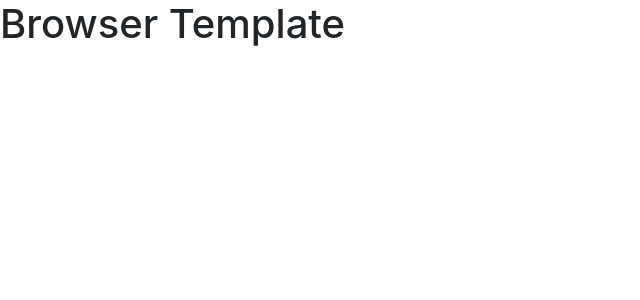
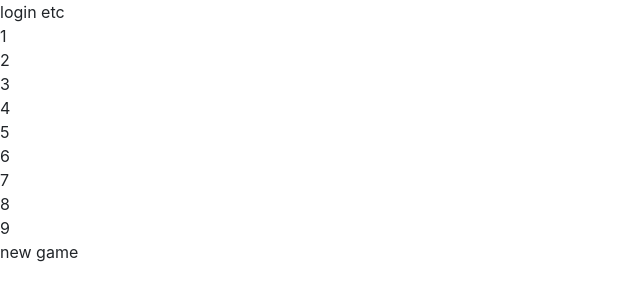
Before and after one commit to speraza545/tic-tac-toe-client, a website built with webpack: page index.html in a window 1280 px wide. Shown: the whole page, without its empty margins (0-640 px from the left). Built offline with nearby package versions, Linux system fonts and the light colour scheme.

Commit message:
added divs

```diff
--- a/index.html
+++ b/index.html
@@ -12,6 +12,16 @@
       <script src="public/application.js" type="text/javascript" charset="utf-8" defer></script>
     </head>
     <body>
-      <h1>Browser Template</h1>
+      <div>login etc</div>
+      <div>1</div>
+      <div>2</div>
+      <div>3</div>
+      <div>4</div>
+      <div>5</div>
+      <div>6</div>
+      <div>7</div>
+      <div>8</div>
+      <div>9</div>
+      <div>new game</div>
     </body>
 </html>
```
